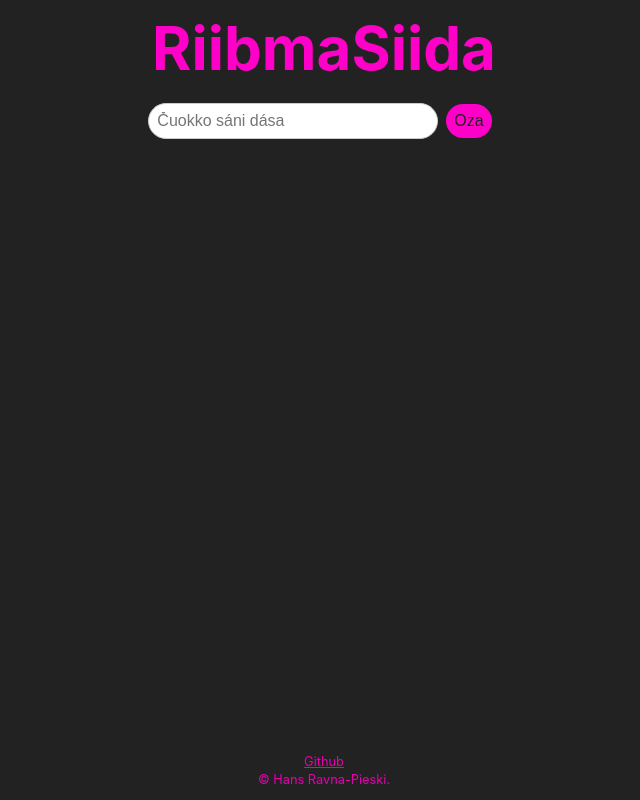
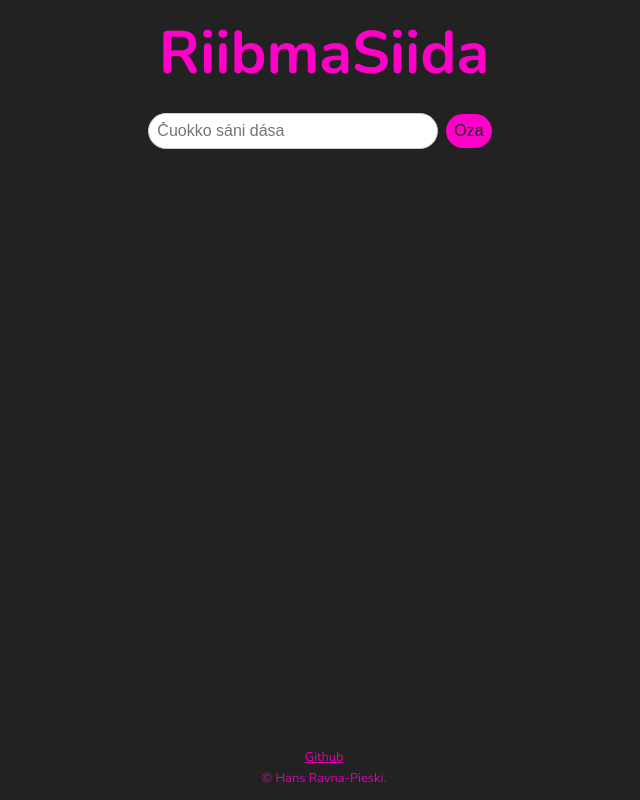
Before and after one commit to ravnapieski/riibmasiida, a React (Create React App) app in the folder frontend/: page / in a window 1280 px wide. Shown: the whole page, without its empty margins (316-956 px from the left). Built offline with nearby package versions, Linux system fonts and the light colour scheme.

Commit message:
💦No glazing but these Nunito fonts be dummy voluptuous😭💯

```diff
--- a/frontend/public/index.html
+++ b/frontend/public/index.html
@@ -15,6 +15,11 @@
       user's mobile device or desktop. See https://developers.google.com/web/fundamentals/web-app-manifest/
     -->
     <link rel="manifest" href="%PUBLIC_URL%/manifest.json" />
+
+    <!-- Google Font -->
+    <link rel="preconnect" href="https://fonts.googleapis.com">
+    <link rel="preconnect" href="https://fonts.gstatic.com" crossorigin>
+    <link href="https://fonts.googleapis.com/css2?family=Nunito:ital,wght@0,200..1000;1,200..1000&display=swap" rel="stylesheet">
     <!--
       Notice the use of %PUBLIC_URL% in the tags above.
       It will be replaced with the URL of the `public` folder during the build.
--- a/frontend/src/App.css
+++ b/frontend/src/App.css
@@ -23,7 +23,12 @@
 body {
   background-color: var(--colorBg);
   color: var(--colorPrimary);
+  font-family: 'Nunito', sans-serif;
+  font-optical-sizing: auto;
+  font-style: normal;
 }
+/* font-weight: Use a value from 200 to 1000 */
+
 .app-container {
   min-height: 100vh;
   display: flex;
```
